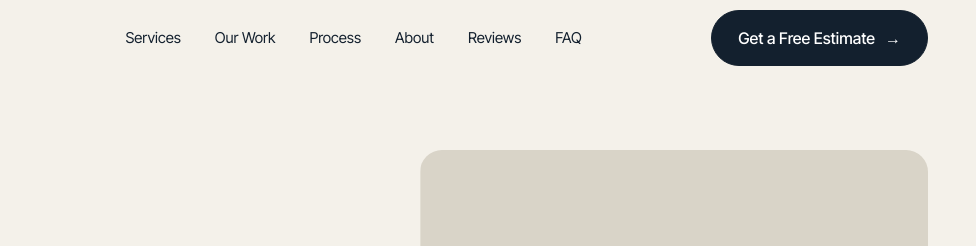
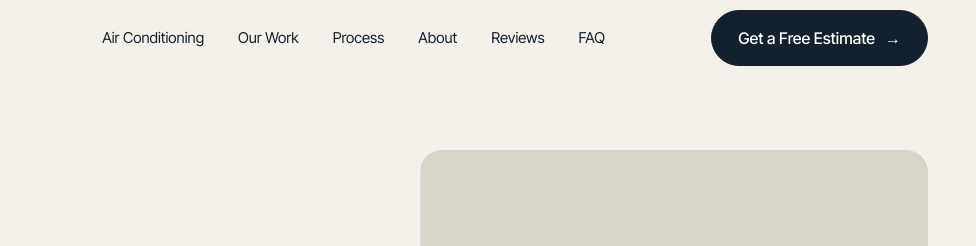
Before and after one commit to userFbi/cos-v3, a plain HTML site: page air-conditioning.html in a window 1280 px wide. Shown: the top 246 px of the page, 304-1280 px from the left. Drawn offline with Linux system fonts and the light colour scheme.

Commit message:
files updated

```diff
--- a/air-conditioning.html
+++ b/air-conditioning.html
@@ -148,7 +148,7 @@ footer .about p{color:var(--mut);margin:16px 0;max-width:340px;font-size:15px}.b
 <body>
 <nav id="nav"><div class="wrap nav">
   <a href="index.html" class="logo" aria-label="Cosmo's Heating & Air Conditioning"><img src="img/logo.png" alt="Cosmo's Heating & Air Conditioning"></a>
-  <div class="links" id="links"><a href="index.html#services">Services</a><a href="index.html#work">Our Work</a><a href="#process">Process</a><a href="index.html#about">About</a><a href="index.html#reviews">Reviews</a><a href="#faq">FAQ</a></div>
+  <div class="links" id="links"><a href="./air-conditioning.html">Air Conditioning</a><a href="index.html#work">Our Work</a><a href="#process">Process</a><a href="index.html#about">About</a><a href="index.html#reviews">Reviews</a><a href="#faq">FAQ</a></div>
   <a href="#contact" class="btn pri">Get a Free Estimate <span class="ar">→</span></a>
   <button class="burger" id="burger" aria-label="Menu"><span></span><span></span></button>
 </div></nav>
```
